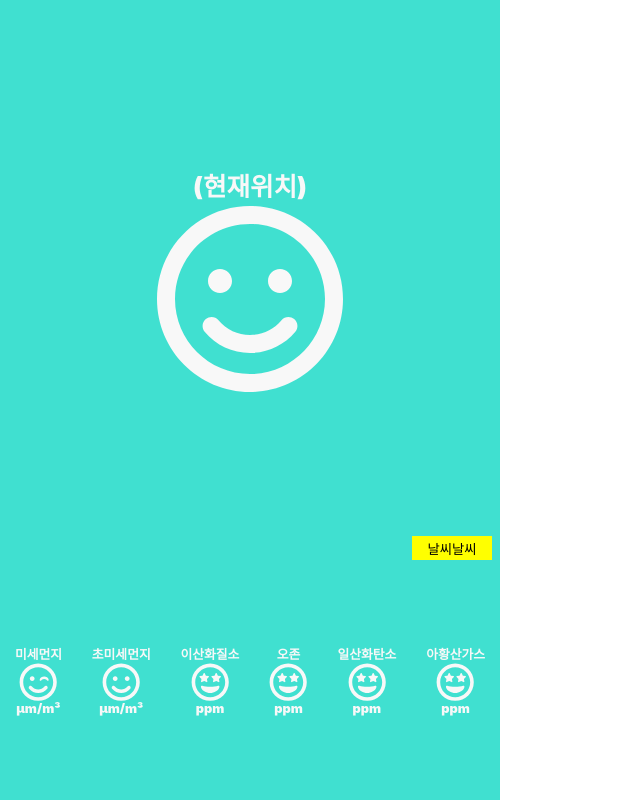
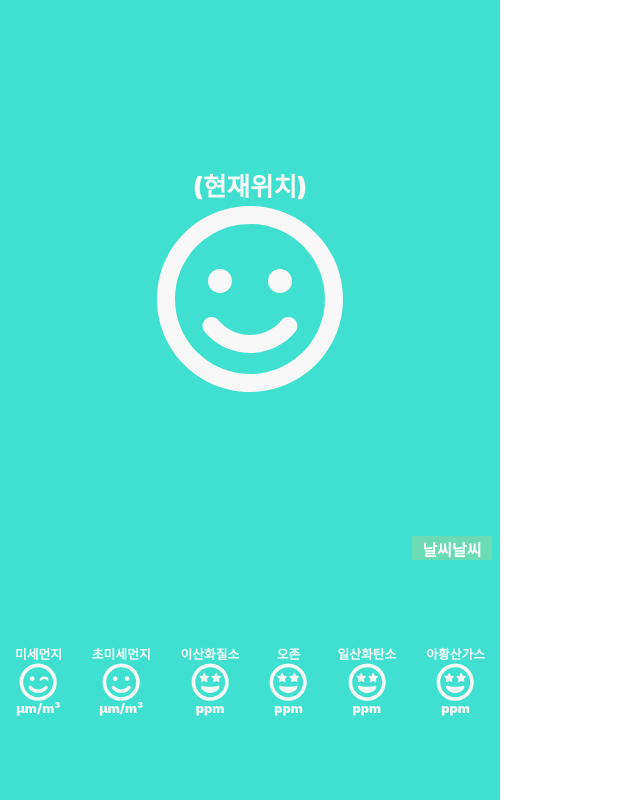
Before and after one commit to keemtj/project-misemise, a React (Create React App) app: page / in a window 1280 px wide. Shown: the whole page, without its empty margins (0-640 px from the left). Built offline with nearby package versions, Linux system fonts and the light colour scheme; no server answers.

Commit message:
conf: css

```diff
--- a/src/Components/Organisms/style/MainDustState.css
+++ b/src/Components/Organisms/style/MainDustState.css
@@ -44,5 +44,8 @@
   width: 5rem;
   height: 1.5rem;
   border: none;
-  background-color: yellow;
+  background-color: #6adbb5;
+  color: white;
+  font-weight: 900;
+  font-size: 1rem;
 }
```
